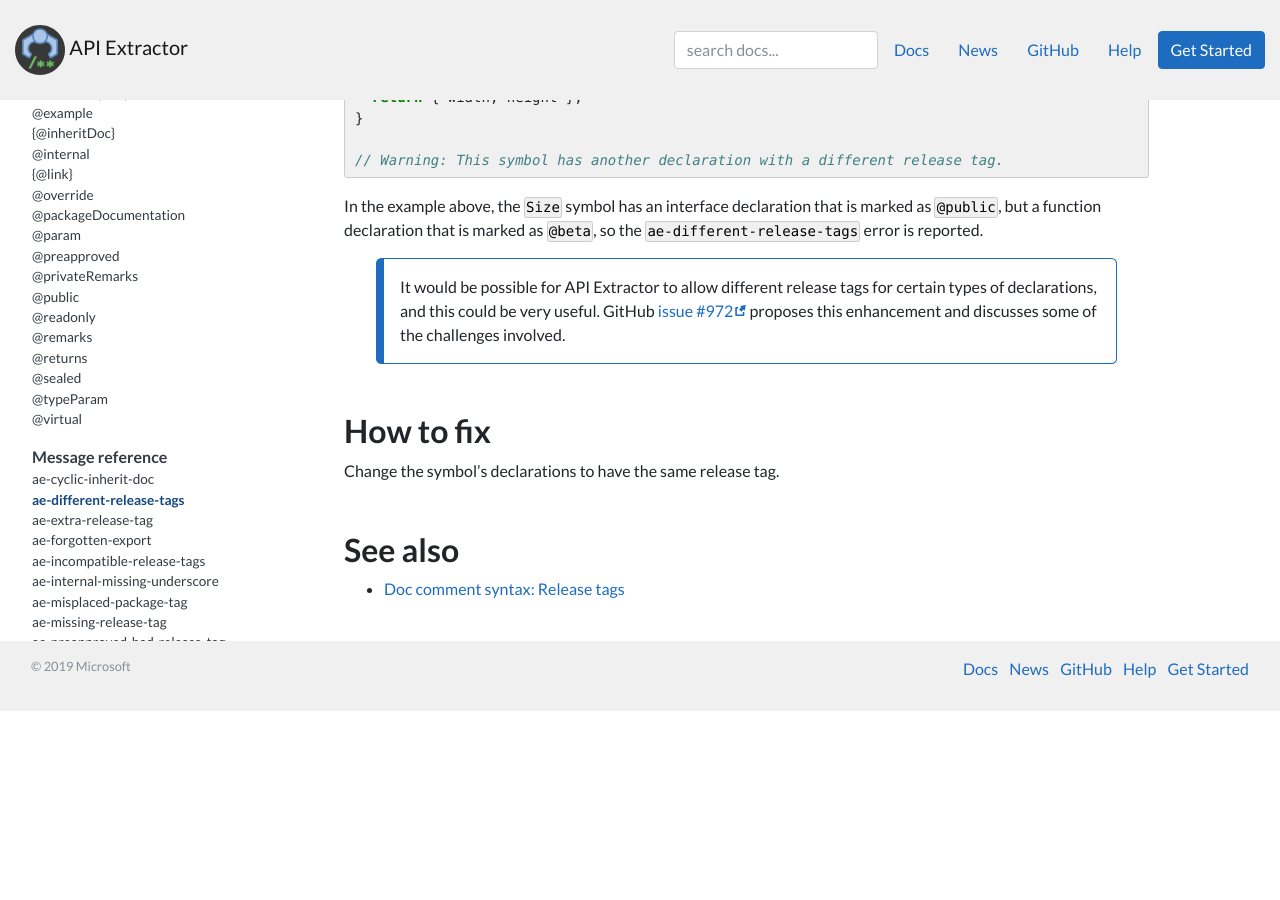
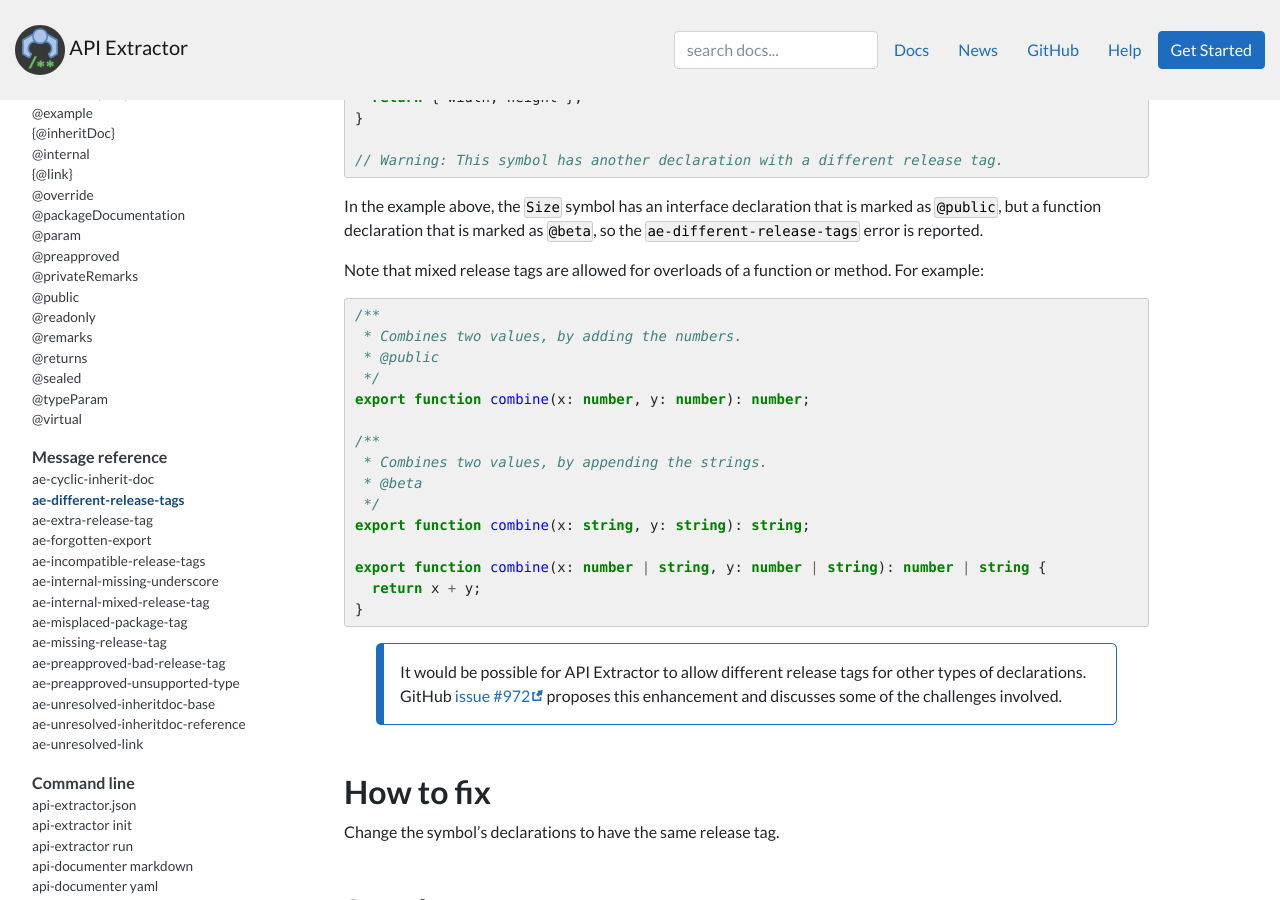
Before and after one commit to microsoft/api-extractor.com-website, a Jekyll site: the page built from pages/messages/ae-different-release-tags.md, in a window 1280 px wide and 900 px high, scrolled down 554 px. Built offline with Jekyll 4.4.1, drawn with Linux system fonts in a browser that asks for light colours; nearby versions of some CDN libraries; comment, search, counter and statistics services are not loaded; before the commit the page ends 1265 px from its top, so only the background shows below that.

Commit message:
Document ae-internal-mixed-release-tag

````diff
--- a/_data/navigation.yaml
+++ b/_data/navigation.yaml
@@ -108,6 +108,8 @@
         url: /pages/messages/ae-incompatible-release-tags
       - title: ae-internal-missing-underscore
         url: /pages/messages/ae-internal-missing-underscore
+      - title: ae-internal-mixed-release-tag
+        url: /pages/messages/ae-internal-mixed-release-tag
       - title: ae-misplaced-package-tag
         url: /pages/messages/ae-misplaced-package-tag
       - title: ae-missing-release-tag
--- a/pages/messages/ae-different-release-tags.md
+++ b/pages/messages/ae-different-release-tags.md
@@ -32,8 +32,27 @@
 In the example above, the `Size` symbol has an interface declaration that is marked as `@public`, but a function
 declaration that is marked as `@beta`, so the `ae-different-release-tags` error is reported.
 
-> It would be possible for API Extractor to allow different release tags for certain types of declarations,
-> and this could be very useful.  GitHub [issue #972](https://github.com/microsoft/rushstack/issues/972)
+Note that mixed release tags are allowed for overloads of a function or method. For example:
+```ts
+/**
+ * Combines two values, by adding the numbers.
+ * @public
+ */
+export function combine(x: number, y: number): number;
+
+/**
+ * Combines two values, by appending the strings.
+ * @beta
+ */
+export function combine(x: string, y: string): string;
+
+export function combine(x: number | string, y: number | string): number | string {
+  return x + y;
+}
+```
+
+> It would be possible for API Extractor to allow different release tags for other types of declarations.
+> GitHub [issue #972](https://github.com/microsoft/rushstack/issues/972)
 > proposes this enhancement and discusses some of the challenges involved.
 
 ## How to fix
--- /dev/null
+++ b/pages/messages/ae-internal-mixed-release-tag.md
@@ -0,0 +1,54 @@
+---
+layout: page
+title: ae-internal-mixed-release-tag
+navigation_source: docs_nav
+---
+
+*"Mixed release tags are not allowed for ___ because one of its declarations is marked as @internal."*
+
+## Remarks
+
+For a function that has multiple overloads, you can specify different release tags for each overload.
+For example:
+
+```ts
+/**
+ * Combines two values, by adding the numbers.
+ * @public
+ */
+export function combine(x: number, y: number): number;
+
+/**
+ * Combines two values, by appending the strings.
+ * @beta
+ */
+export function combine(x: string, y: string): string;
+
+export function combine(x: number | string, y: number | string): number | string {
+  return x + y;
+}
+```
+
+However, this is not allowed if one of the overloads is marked as `@internal`.
+
+## How to fix
+
+Create a separate function for the internal API.
+
+Alternatively, you can disable the `ae-internal-mixed-release-tag`
+validation by adding a section like this to your **api-extractor.json** file:
+
+```js
+  "messages": {
+    "extractorMessageReporting": {
+      "ae-internal-mixed-release-tag": {
+        "logLevel": "none"
+      }
+    }
+  }
+```
+
+## See also
+
+- [api-extractor.json config file]({% link pages/commands/config_file.md %}#message-reporting-section)
+- [Doc comment syntax: Release tags]({% link pages/tsdoc/doc_comment_syntax.md %}#release-tags)
--- a/pages/tsdoc/doc_comment_syntax.md
+++ b/pages/tsdoc/doc_comment_syntax.md
@@ -174,3 +174,4 @@
 - [ae-extra-release-tag]({% link pages/messages/ae-extra-release-tag.md %})
 - [ae-incompatible-release-tags]({% link pages/messages/ae-incompatible-release-tags.md %})
 - [ae-internal-missing-underscore]({% link pages/messages/ae-internal-missing-underscore.md %})
+- [ae-internal-mixed-release-tag]({% link pages/messages/ae-internal-mixed-release-tag.md %})
````
